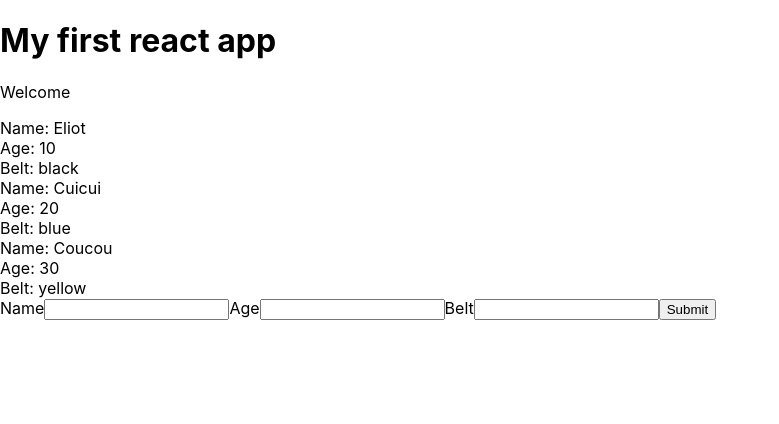
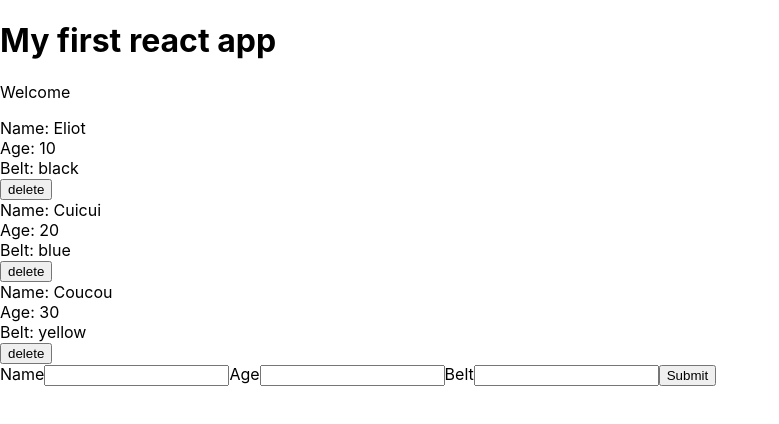
Before and after one commit to DavidBronne/myappRedux, a React (Create React App) app: page / in a window 1280 px wide. Shown: the top 424 px of the page, without its empty margins (0-779 px from the left). Built offline with nearby package versions, Linux system fonts and the light colour scheme.

Commit message:
delte-filter

```diff
--- a/src/App.js
+++ b/src/App.js
@@ -17,10 +17,16 @@ class App extends Component {
     let newNinja = [...this.state.ninjas,ninja]
     this.setState({ninjas:newNinja})
     /* console.log('addNinja',this.state); */
+ }
 
-
-
-  }
+ deletNinja =(id) => {
+    let ninjas = this.state.ninjas.filter((ninja)=>{
+      return ninja.id !== id
+    })
+    this.setState({
+      ninjas:ninjas
+    })
+ }
 
   render() {
 
@@ -28,7 +34,7 @@ class App extends Component {
       <div className="App">
         <h1>My first react app</h1>
         <p>Welcome</p>
-        <Ninjas ninjas={this.state.ninjas}/>
+        <Ninjas deletNinja={this.deletNinja} ninjas={this.state.ninjas}/>
         <AddNinja addNinja={this.addNinja} />
       </div>
     );
--- a/src/Ninjas.js
+++ b/src/Ninjas.js
@@ -1,6 +1,6 @@
 import React from 'react';
 
-const Ninjas = ({ninjas}) => {
+const Ninjas = ({ninjas, deletNinja}) => {
 
         const ninjasList = ninjas.map( (ninja) => {
 
@@ -22,6 +22,7 @@ const Ninjas = ({ninjas}) => {
                  <div>Name: {ninja.name}</div>
                  <div>Age: {ninja.age}</div>
                  <div>Belt: {ninja.belt}</div>
+                 <button onClick={() => {deletNinja(ninja.id)}}>delete</button>
              </div>
                 )
             /* )
```
